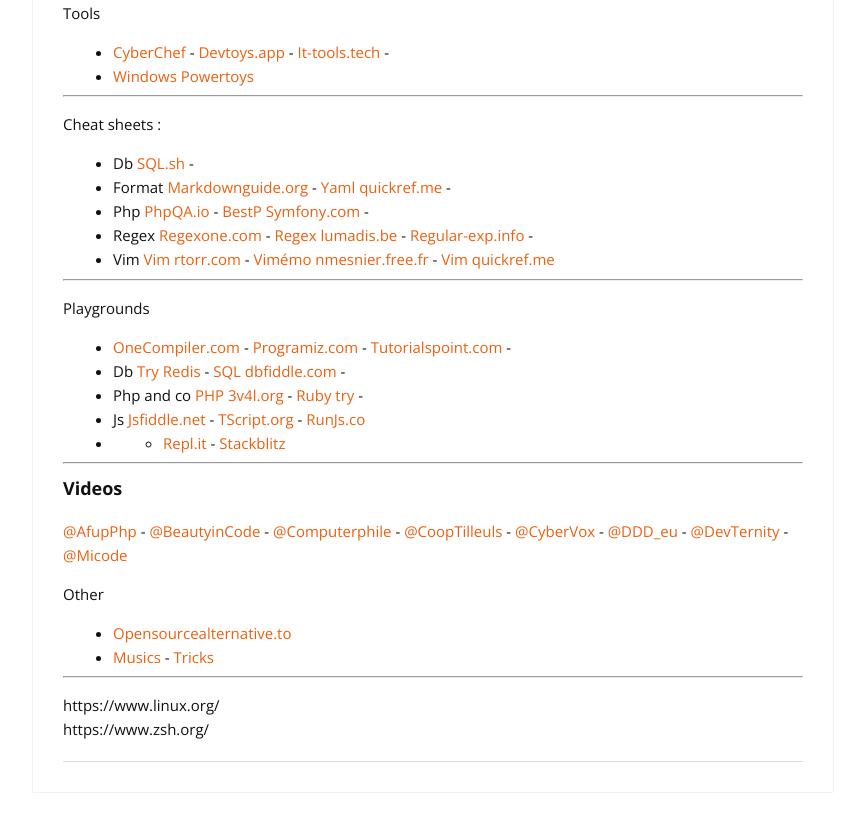
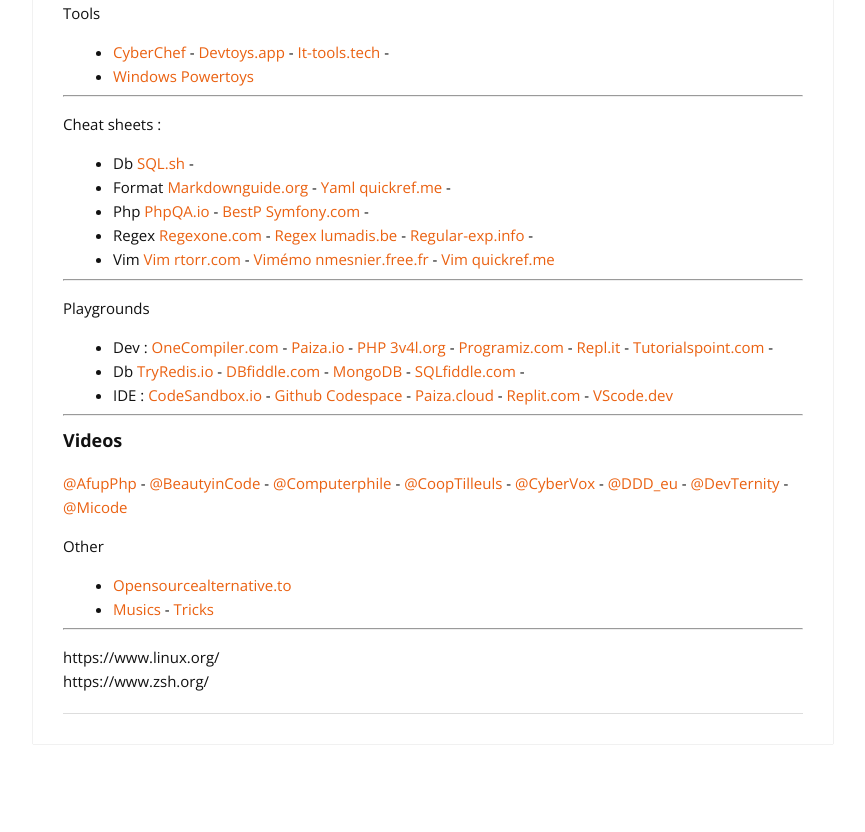
Before and after one commit to cylmat/cylmat.github.io, a Jekyll site: the page built from _pages/USEFUL.md, in a window 1280 px wide and 900 px high, scrolled down 2250 px. Shown: the top 832 px of the window, without its empty margins (207-1072 px from the left). Built offline with Jekyll 4.4.1, drawn with Linux system fonts in a browser that asks for light colours; nearby versions of some CDN libraries; some of the changed text lies outside the part shown.

Commit message:
Update USEFUL.md

```diff
--- a/_pages/USEFUL.md
+++ b/_pages/USEFUL.md
@@ -109,11 +108,9 @@
 
 ---
 Playgrounds
-* [OneCompiler.com](https://onecompiler.com) - [Programiz.com](https://www.programiz.com/python-programming/online-compiler) - [Tutorialspoint.com](https://www.tutorialspoint.com/codingground.htm) -
-* Db [Try Redis](https://try.redis.io) - [SQL dbfiddle.com](https://www.db-fiddle.com) -
-* Php and co [PHP 3v4l.org](https://3v4l.org) - [Ruby try](https://try.ruby-lang.org/playground) -
-* Js [Jsfiddle.net](https://jsfiddle.net/) - [TScript.org](https://www.typescriptlang.org/play) - [RunJs.co](https://runjs.co)
-*  - [Repl.it](https://replit.com/templates) - [Stackblitz](https://stackblitz.com)
+* Dev : [OneCompiler.com](https://onecompiler.com) - [Paiza.io](https://paiza.io/en) - [PHP 3v4l.org](https://3v4l.org) - [Programiz.com](https://www.programiz.com/python-programming/online-compiler) - [Repl.it](https://replit.com/templates) - [Tutorialspoint.com](https://www.tutorialspoint.com/codingground.htm) -
+* Db [TryRedis.io](https://try.redis.io) - [DBfiddle.com](https://www.db-fiddle.com) - [MongoDB](https://mongoplayground.net) - [SQLfiddle.com](http://sqlfiddle.com) -
+* IDE : [CodeSandbox.io](https://codesandbox.io/s) - [Github Codespace](https://github.com/codespaces) - [Paiza.cloud](https://paiza.cloud) - [Replit.com](https://replit.com/~) - [VScode.dev](https://vscode.dev)
 
 ---
 ### Videos
```
Also changed, not shown: other parts of _pages/USEFUL.md (+2 -3 lines).
